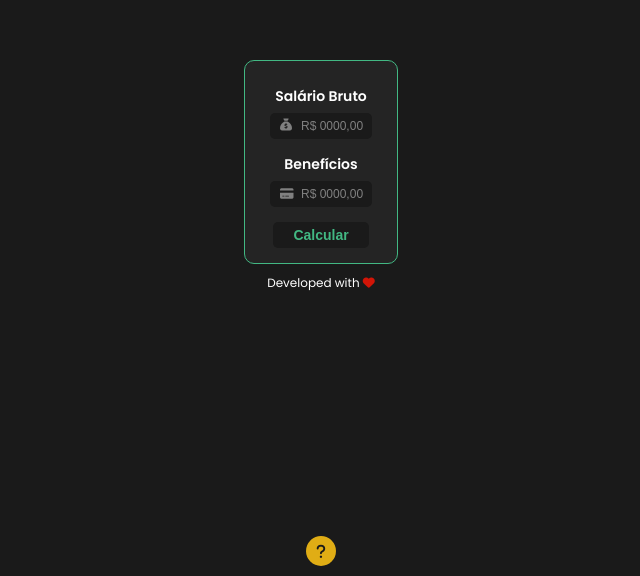
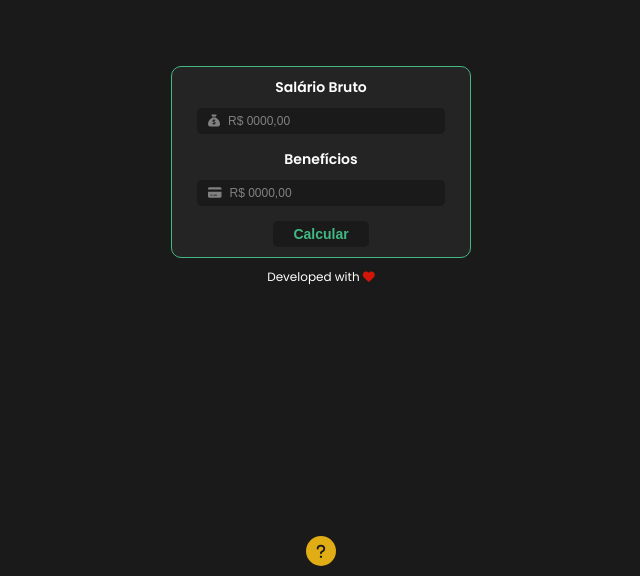
Before and after one commit to ianlgnk/clt-pj-converter, a Vue app: page / in a window 1280 px wide. Shown: the part 224-800 px from the top of the page, without its empty margins (319-959 px from the left). Built offline with nearby package versions, Linux system fonts and the light colour scheme.

Commit message:
changing some styles and block letters or special characters to be typed on inputs

```diff
--- a/src/App.vue
+++ b/src/App.vue
@@ -38,7 +38,7 @@ function onClickInfoBtn() {
 #app {
   position: relative;
   width: 100vw;
-  height: 100vh;
+  min-height: 100vh;
   display: flex;
   flex-direction: column;
   justify-content: center;
@@ -63,7 +63,7 @@ function onClickInfoBtn() {
   justify-content: center;
   align-items: center;
   border-radius: 100px;
-  transition: all 0.2s;
+  transition: all 0.2s ease-in-out;
   z-index: 2;
 
   i {
--- a/src/components/BoxConverter.vue
+++ b/src/components/BoxConverter.vue
@@ -1,62 +1,126 @@
 <script setup lang="ts">
+import { isString } from "@vue/shared";
 import { ref, computed } from "vue";
 
 const grossPay = ref("");
 const benefits = ref("");
 const grossPayInput = ref<HTMLInputElement | null>(null);
 const benefitsInput = ref<HTMLInputElement | null>(null);
+const grossPayInputIcon = ref<HTMLDivElement | null>(null);
+const benefitsInputIcon = ref<HTMLDivElement | null>(null);
 const isGrossPayEmpty = computed(() => grossPay.value.length === 0);
 const isBenefitsEmpty = computed(() => benefits.value.length === 0);
 
 function onClickCalcular() {
-  verifyInputStatus();
+  verifyInputStatus(["grossPay", "benefits"]);
   if (isGrossPayEmpty.value || isBenefitsEmpty.value) return;
   console.log("exec calculo...");
 }
 
 function onInput(event: Event) {
   const input = event.target as HTMLInputElement;
-  if (input === grossPayInput.value) grossPay.value = input.value;
-  else benefits.value = input.value;
-  verifyInputStatus();
+  let varsToCheck = [] as Array<string>;
+
+  if (input === grossPayInput.value) {
+    grossPay.value = formatBrlMoney(input.value);
+    varsToCheck.push("grossPay");
+  } else {
+    benefits.value = input.value;
+    varsToCheck.push("benefits");
   }
 
-function verifyInputStatus() {
-  if (isGrossPayEmpty.value) grossPayInput.value?.classList.add("warning");
-  else grossPayInput.value?.classList.remove("warning");
+  verifyInputStatus(varsToCheck);
+}
 
-  if (isBenefitsEmpty.value) benefitsInput.value?.classList.add("warning");
-  else benefitsInput.value?.classList.remove("warning");
+function onFocus(event: Event) {
+  const input = event.target as HTMLInputElement;
+  if (input === grossPayInput.value) {
+    grossPayInputIcon.value?.classList.add("focused");
+    grossPayInput.value?.classList.add("focused");
+  } else {
+    benefitsInputIcon.value?.classList.add("focused");
+    benefitsInput.value?.classList.add("focused");
+  }
+}
+
+function onBlur(event: Event) {
+  const input = event.target as HTMLInputElement;
+  let varsToCheck = [] as Array<string>;
+
+  if (input === grossPayInput.value) {
+    grossPayInputIcon.value?.classList.remove("focused");
+    grossPayInput.value?.classList.remove("focused");
+    varsToCheck.push("grossPay");
+  } else {
+    benefitsInputIcon.value?.classList.remove("focused");
+    benefitsInput.value?.classList.remove("focused");
+    varsToCheck.push("benefits");
+  }
+
+  verifyInputStatus(varsToCheck);
+}
+
+function verifyInputStatus(varsToBeChecked: Array<string>) {
+  if (varsToBeChecked.indexOf("grossPay") !== -1) {
+    if (isGrossPayEmpty.value) {
+      grossPayInputIcon.value?.classList.add("warning");
+      grossPayInput.value?.classList.add("warning");
+    } else {
+      grossPayInputIcon.value?.classList.remove("warning");
+      grossPayInput.value?.classList.remove("warning");
+    }
+  }
+
+  if (varsToBeChecked.indexOf("benefits") !== -1) {
+    if (isBenefitsEmpty.value) {
+      benefitsInputIcon.value?.classList.add("warning");
+      benefitsInput.value?.classList.add("warning");
+    } else {
+      benefitsInputIcon.value?.classList.remove("warning");
+      benefitsInput.value?.classList.remove("warning");
+    }
+  }
+}
+
+function formatBrlMoney(text: string): string {
+  if (text === null || text === undefined) return text;
+  return text.replace(/\D/g, "");
 }
 </script>
 
 <template>
+  <div class="container">
     <div class="box">
-    <div class="header"></div>
       <div class="main">
         <div class="form-item">
           <h2>Salário Bruto</h2>
           <div class="input-container">
+            <div ref="grossPayInputIcon">
               <i class="fa-solid fa-sack-dollar" />
+            </div>
             <input
               ref="grossPayInput"
-            :value="grossPay"
+              v-model="grossPay"
               placeholder="R$ 0000,00"
               @input="onInput"
-            @blur="verifyInputStatus"
+              @focus="onFocus"
+              @blur="onBlur"
             />
           </div>
         </div>
         <div class="form-item">
           <h2>Benefícios</h2>
           <div class="input-container">
-          <i class="fa-solid fa-credit-card"></i>
+            <div ref="benefitsInputIcon">
+              <i class="fa-solid fa-credit-card" />
+            </div>
             <input
               ref="benefitsInput"
               :value="benefits"
               placeholder="R$ 0000,00"
               @input="onInput"
-            @blur="verifyInputStatus"
+              @focus="onFocus"
+              @blur="onBlur"
             />
           </div>
         </div>
@@ -65,17 +129,26 @@ function verifyInputStatus() {
         </div>
       </div>
     </div>
-  <div class="box-footer">
+    <div class="footer">
       Developed with
       <i class="fa-solid fa-heart" />
+    </div>
   </div>
 </template>
 
 <style lang="scss" scoped>
+.container {
+  width: calc(100% - 30px);
+  padding: 0px 30px;
+  display: flex;
+  flex-direction: column;
+  align-items: center;
+
   .box {
-  max-width: 300px;
+    max-width: calc(300px - 22px);
+    width: calc(100% - 22px);
     background: #242424;
-  padding: 5px 10px;
+    padding: 10px 10px;
     border-radius: 10px;
     border: solid 1px #42b883;
     display: flex;
@@ -93,7 +166,6 @@ function verifyInputStatus() {
     .main {
       display: flex;
       flex-direction: column;
-    margin-bottom: 10px;
 
       .form-item {
         display: flex;
@@ -105,30 +177,37 @@ function verifyInputStatus() {
         h2 {
           font-size: 14px;
           font-weight: 600;
-        margin-bottom: 5px;
+          margin-bottom: 10px;
         }
 
         .input-container {
           width: 100%;
-        position: relative;
+          display: flex;
+          justify-content: center;
 
           input {
-          width: calc(100px - 35px);
-          padding: 5px 5px 5px 30px;
+            width: 100%;
+            padding: 5px 5px 5px 0;
             font-size: 12px;
             font-weight: 400;
-          border-radius: 5px;
+            border-radius: 0 5px 5px 0;
             background: #1a1a1a;
-          border: solid 1px transparent;
+            border-top: solid 1px transparent;
+            border-bottom: solid 1px transparent;
+            border-right: solid 1px transparent;
             color: #fff;
             transition: all 0.2s ease-in-out;
 
             &:focus {
-            border: solid 1px #42b883;
+              border-top: solid 1px #42b883 !important;
+              border-bottom: solid 1px #42b883 !important;
+              border-right: solid 1px #42b883 !important;
             }
 
             &.warning {
-            border: solid 1px #d11507;
+              border-top: solid 1px #d11507;
+              border-bottom: solid 1px #d11507;
+              border-right: solid 1px #d11507;
             }
 
             // Chrome, Firefox, Opera, Safari 10.1+
@@ -146,19 +225,36 @@ function verifyInputStatus() {
             }
           }
 
+          div {
+            padding: 0 8px 0 10px;
+            display: flex;
+            justify-content: center;
+            align-items: center;
+            font-size: 12px;
+            font-weight: 400;
+            border-radius: 5px 0 0 5px;
+            background: #1a1a1a;
+            border-top: solid 1px transparent;
+            border-bottom: solid 1px transparent;
+            border-left: solid 1px transparent;
+            color: #fff;
+            transition: all 0.2s ease-in-out;
+
+            &.focused {
+              border-top: solid 1px #42b883 !important;
+              border-bottom: solid 1px #42b883 !important;
+              border-left: solid 1px #42b883 !important;
+            }
+
+            &.warning {
+              border-top: solid 1px #d11507;
+              border-bottom: solid 1px #d11507;
+              border-left: solid 1px #d11507;
+            }
+
             i {
               font-size: 12px;
-          position: absolute;
               color: #808080;
-
-          &.fa-solid.fa-sack-dollar {
-            top: 7px;
-            left: 10px;
-          }
-
-          &.fa-solid.fa-credit-card {
-            top: 8px;
-            left: 10px;
             }
           }
         }
@@ -189,7 +285,7 @@ function verifyInputStatus() {
     }
   }
 
-.box-footer {
+  .footer {
     margin-top: 10px;
     text-align: center;
     font-size: 12px;
@@ -198,4 +294,5 @@ function verifyInputStatus() {
       color: #d11507;
     }
   }
+}
 </style>
--- a/src/components/BoxInfo.vue
+++ b/src/components/BoxInfo.vue
@@ -33,7 +33,7 @@ div {
   height: calc(100vh - 60px);
   transform: translateY(calc(-100vh - 60px));
   background: rgba(0, 0, 0, 0.8);
-  transition: all 0.5s ease-out;
+  transition: all 0.5s ease-in-out;
   z-index: 1;
 
   &.visible {
```
Lines whose indentation alone changed are shown as unchanged.
